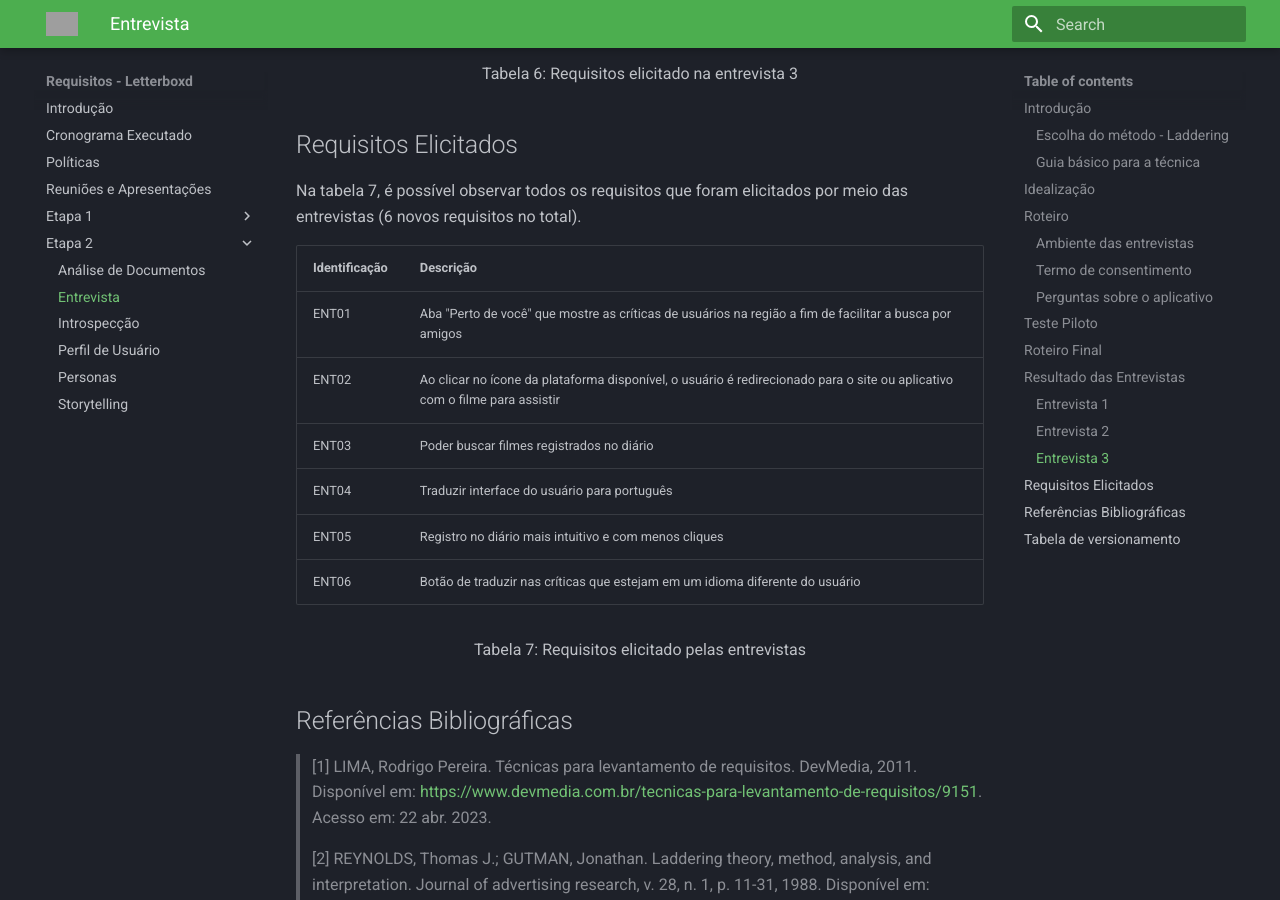
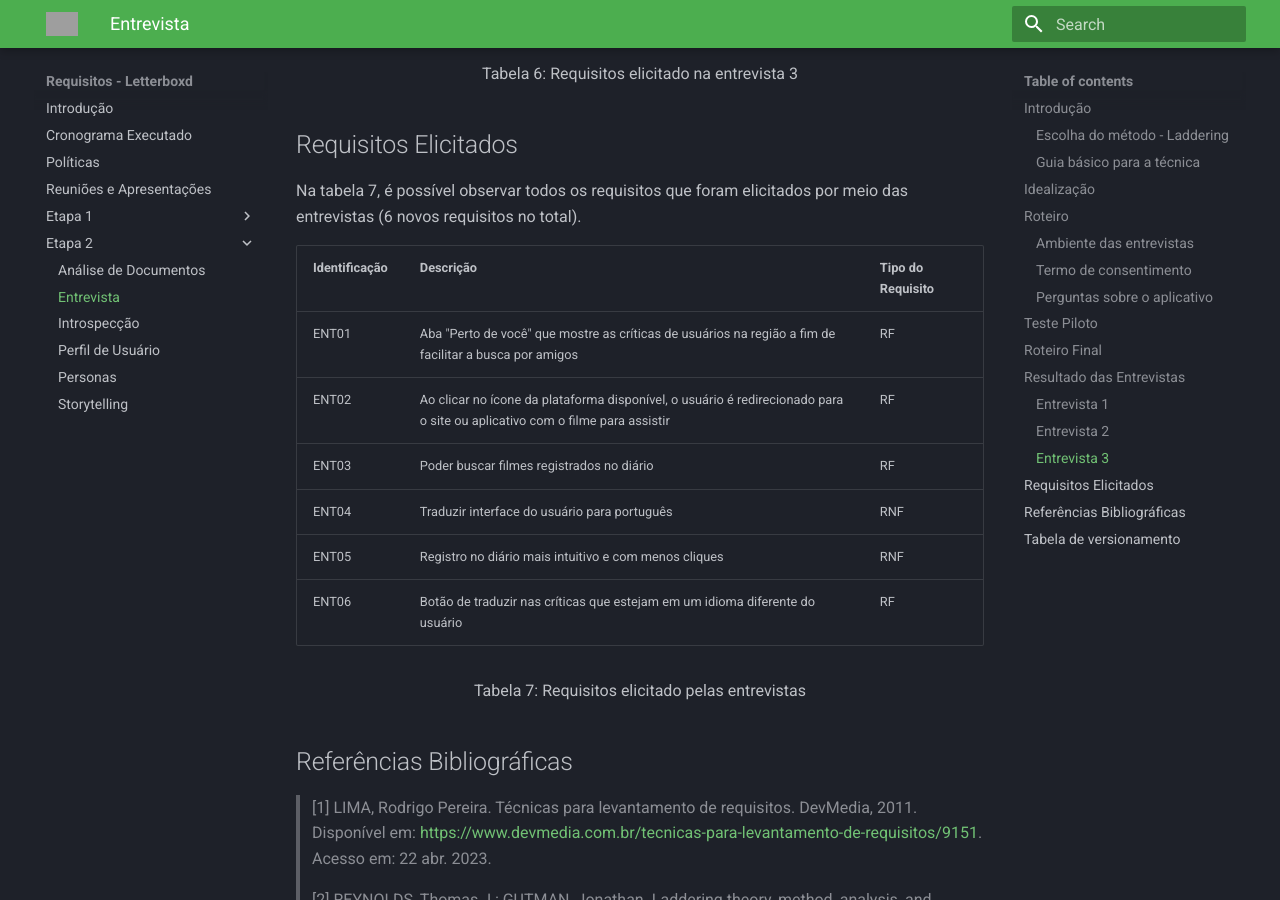
Before and after one commit to Requisitos-de-Software/2023.1-Letterboxd, an MkDocs documentation site: the page built from docs/Etapa 2/entrevista.md, in a window 1280 px wide and 900 px high, scrolled down 8359 px. Built offline with MkDocs 1.6.1 and Material for MkDocs 9.7.7, drawn with Linux system fonts in a browser that asks for light colours; grey boxes are pictures that could not be loaded.

Commit message:
13 - adição do tipo de requisito

```diff
--- a/docs/Etapa 2/entrevista.md
+++ b/docs/Etapa 2/entrevista.md
@@ -191,14 +191,14 @@ De acordo com a resposta da pergunta 9, é possível extrair um novo requisito.
 
 Na tabela 7, é possível observar todos os requisitos que foram elicitados por meio das entrevistas (6 novos requisitos no total).
 
-| Identificação      | Descrição                          |
-| ----------- | ------------------------------------ |
-| ENT01       | Aba "Perto de você" que mostre as críticas de usuários na região a fim de facilitar a busca por amigos  |
-| ENT02       | Ao clicar no ícone da plataforma disponível, o usuário é redirecionado para o site ou aplicativo com o filme para assistir |
-| ENT03       | Poder buscar filmes registrados no diário  |
-| ENT04       | Traduzir interface do usuário para português |
-| ENT05       | Registro no diário mais intuitivo e com menos cliques |
-| ENT06       | Botão de traduzir nas críticas que estejam em um idioma diferente do usuário  |
+| Identificação      | Descrição                          | Tipo do Requisito |
+| ----------- | ------------------------------------ | ------------------------------------ |
+| ENT01       | Aba "Perto de você" que mostre as críticas de usuários na região a fim de facilitar a busca por amigos  | RF |
+| ENT02       | Ao clicar no ícone da plataforma disponível, o usuário é redirecionado para o site ou aplicativo com o filme para assistir | RF |
+| ENT03       | Poder buscar filmes registrados no diário  | RF |
+| ENT04       | Traduzir interface do usuário para português | RNF |
+| ENT05       | Registro no diário mais intuitivo e com menos cliques | RNF |
+| ENT06       | Botão de traduzir nas críticas que estejam em um idioma diferente do usuário  | RF |
 <div style="text-align: center">
 <p>Tabela 7: Requisitos elicitado pelas entrevistas</p>
 </div>
```
